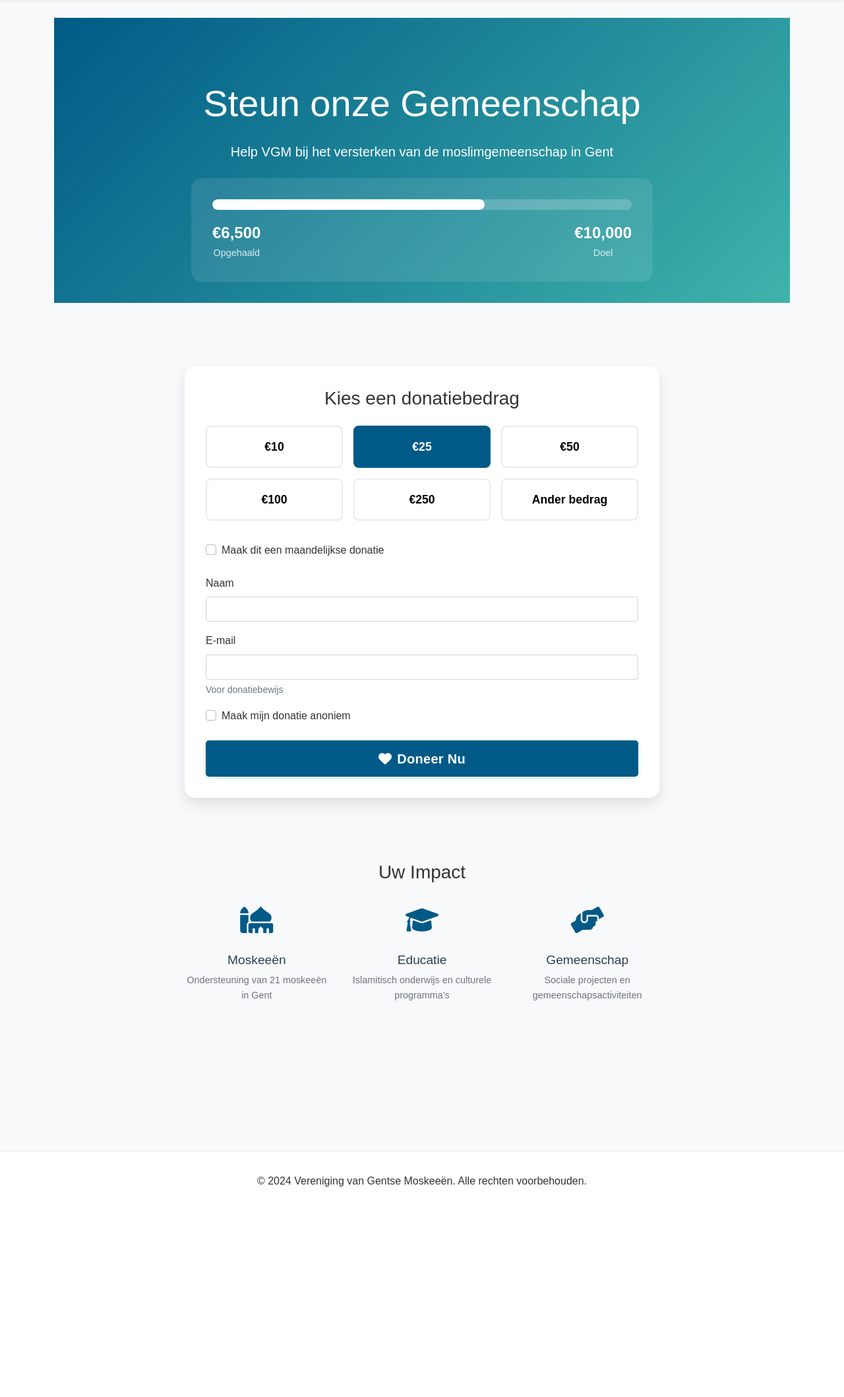
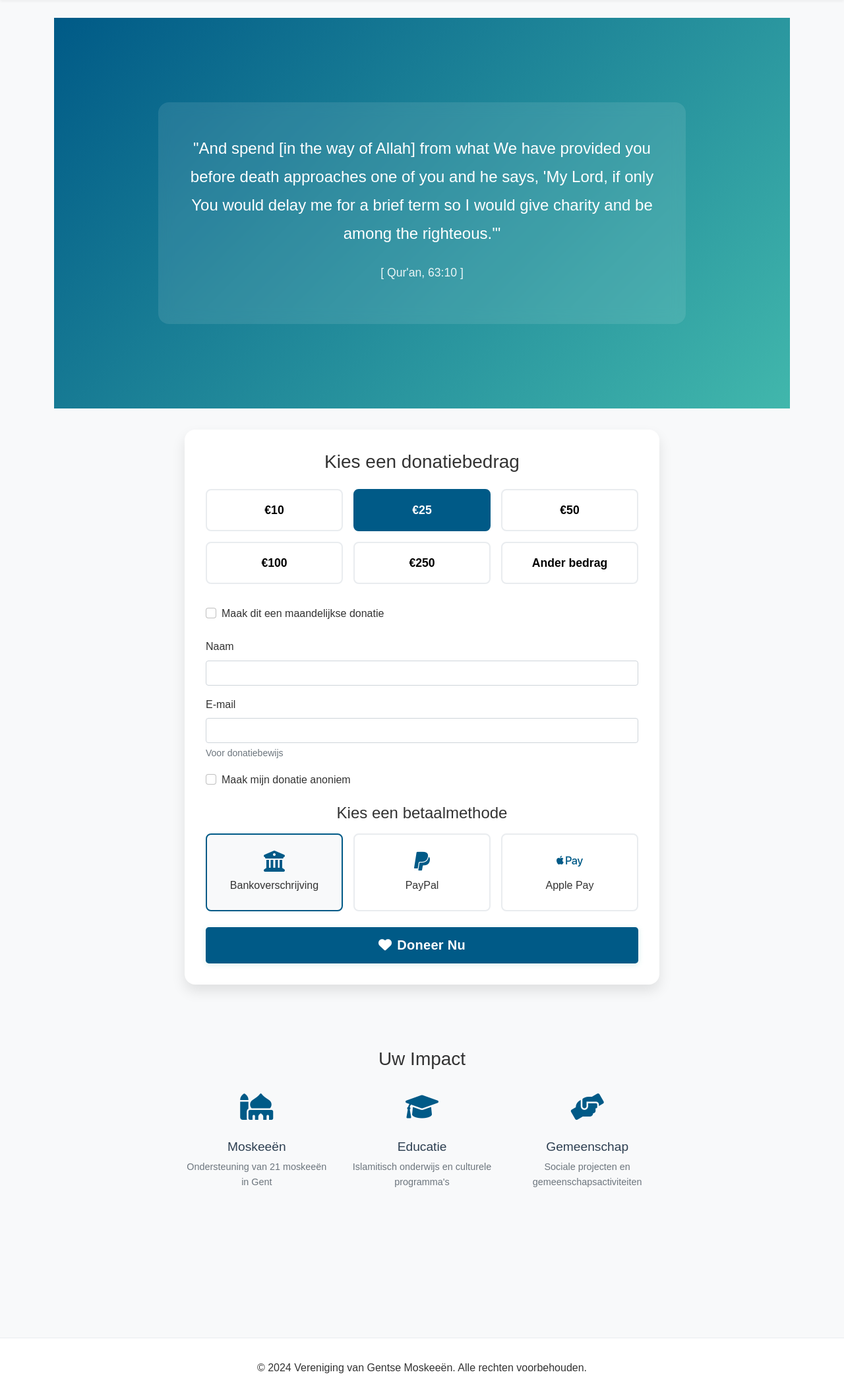
Before and after one commit to MAEMO1/VgmWebsite, a Flask app: page /donate/vgm in a window 1280 px wide. Shown: the part 95-2212 px from the top of the page at 66% size. Before the commit the page ends 1893 px from the top, so only its background shows below. Run offline with Flask 3, Linux system fonts and the light colour scheme.

Commit message:
Agent query: I've updated the donation page with the Qur'anic verse and added payment methods. Could you check if the page loads correctly and if all payment options are visible?
Update donation page with Quran verse, payment options, and styling adjustments.

Screenshot: https://storage.googleapis.com/screenshot-production-us-central1/21f56d41-2b92-400b-830a-8f16a7decae4/b900fbb8-0ed6-4c65-b851-063259888659.jpg

```diff
--- a/templates/donate_vgm.html
+++ b/templates/donate_vgm.html
@@ -6,22 +6,12 @@
 <div class="donate-hero">
     <div class="container">
         <div class="hero-content text-center">
-            <h1 class="display-4 mb-4">{{ _('Steun onze Gemeenschap') }}</h1>
-            <p class="lead mb-4">{{ _('Help VGM bij het versterken van de moslimgemeenschap in Gent') }}</p>
-            <div class="donation-progress">
-                <div class="progress mb-3">
-                    <div class="progress-bar" role="progressbar" style="width: 65%;" aria-valuenow="65" aria-valuemin="0" aria-valuemax="100"></div>
-                </div>
-                <div class="progress-stats">
-                    <div class="stat">
-                        <span class="stat-value">€6,500</span>
-                        <span class="stat-label">{{ _('Opgehaald') }}</span>
-                    </div>
-                    <div class="stat">
-                        <span class="stat-value">€10,000</span>
-                        <span class="stat-label">{{ _('Doel') }}</span>
-                    </div>
-                </div>
+            <div class="quran-quote">
+                <p class="quote-text">
+                    "And spend [in the way of Allah] from what We have provided you before death approaches one of you and he says,
+                    'My Lord, if only You would delay me for a brief term so I would give charity and be among the righteous.'"
+                </p>
+                <p class="quote-source">[ Qur'an, 63:10 ]</p>
             </div>
         </div>
     </div>
@@ -84,6 +74,33 @@
                             </div>
                         </div>
 
+                        <div class="payment-methods mb-4">
+                            <h4 class="text-center mb-3">{{ _('Kies een betaalmethode') }}</h4>
+                            <div class="payment-grid">
+                                <div class="payment-option">
+                                    <input type="radio" name="payment_method" id="bank_transfer" value="bank_transfer" checked>
+                                    <label for="bank_transfer">
+                                        <i class="fas fa-university"></i>
+                                        <span>{{ _('Bankoverschrijving') }}</span>
+                                    </label>
+                                </div>
+                                <div class="payment-option">
+                                    <input type="radio" name="payment_method" id="paypal" value="paypal">
+                                    <label for="paypal">
+                                        <i class="fab fa-paypal"></i>
+                                        <span>PayPal</span>
+                                    </label>
+                                </div>
+                                <div class="payment-option">
+                                    <input type="radio" name="payment_method" id="apple_pay" value="apple_pay">
+                                    <label for="apple_pay">
+                                        <i class="fab fa-apple-pay"></i>
+                                        <span>Apple Pay</span>
+                                    </label>
+                                </div>
+                            </div>
+                        </div>
+
                         <div class="d-grid">
                             <button type="submit" class="btn btn-primary btn-lg donation-submit">
                                 <i class="fas fa-heart me-2"></i>{{ _('Doneer Nu') }}
@@ -140,60 +157,42 @@
 .donate-hero {
     background: linear-gradient(135deg, var(--primary-color), var(--secondary-color));
     color: white;
-    padding: 6rem 0;
-    margin-bottom: -4rem;
+    padding: 8rem 0;
+    position: relative;
+    overflow: hidden;
 }
 
 .hero-content {
-    max-width: 700px;
+    max-width: 800px;
     margin: 0 auto;
 }
 
-/* Progress Bar */
-.donation-progress {
+.quran-quote {
     background: rgba(255, 255, 255, 0.1);
-    padding: 2rem;
+    padding: 3rem;
     border-radius: 1rem;
     backdrop-filter: blur(10px);
+    margin: 0 auto;
 }
 
-.progress {
-    height: 1rem;
-    background-color: rgba(255, 255, 255, 0.2);
-    border-radius: 1rem;
+.quote-text {
+    font-size: 1.5rem;
+    line-height: 1.8;
+    margin-bottom: 1.5rem;
+    font-weight: 300;
 }
 
-.progress-bar {
-    background-color: white;
-    border-radius: 1rem;
-}
-
-.progress-stats {
-    display: flex;
-    justify-content: space-between;
-    color: white;
-}
-
-.stat {
-    display: flex;
-    flex-direction: column;
-    align-items: center;
-}
-
-.stat-value {
-    font-size: 1.5rem;
-    font-weight: 600;
-}
-
-.stat-label {
-    font-size: 0.9rem;
-    opacity: 0.8;
+.quote-source {
+    font-size: 1.1rem;
+    opacity: 0.9;
+    font-weight: 500;
 }
 
 /* Donation Section */
 .donation-section {
     padding: 6rem 0;
     background-color: var(--background-light);
+    margin-top: -4rem;
 }
 
 .donation-card {
@@ -233,6 +232,44 @@
     border-color: var(--primary-color);
 }
 
+/* Payment Methods */
+.payment-grid {
+    display: grid;
+    grid-template-columns: repeat(3, 1fr);
+    gap: 1rem;
+}
+
+.payment-option {
+    position: relative;
+}
+
+.payment-option input[type="radio"] {
+    position: absolute;
+    opacity: 0;
+}
+
+.payment-option label {
+    display: flex;
+    flex-direction: column;
+    align-items: center;
+    padding: 1.5rem;
+    border: 2px solid var(--border-color);
+    border-radius: 0.5rem;
+    cursor: pointer;
+    transition: all 0.3s ease;
+}
+
+.payment-option label i {
+    font-size: 2rem;
+    margin-bottom: 0.5rem;
+    color: var(--primary-color);
+}
+
+.payment-option input[type="radio"]:checked + label {
+    border-color: var(--primary-color);
+    background: var(--background-light);
+}
+
 /* Impact Section */
 .impact-section {
     padding: 3rem 0;
```
Also changed, not shown: other parts of templates/donate_vgm.html (+24 -11 lines).
